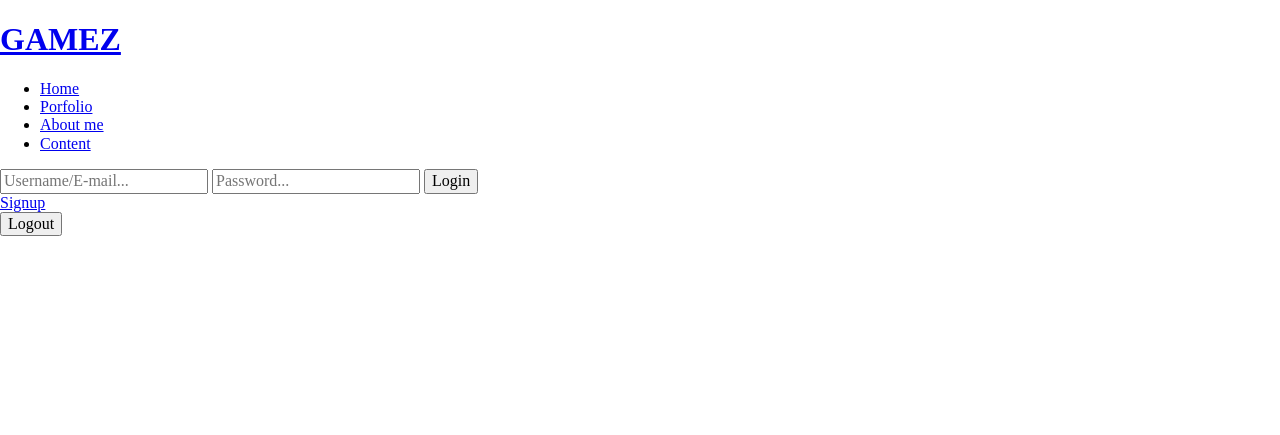
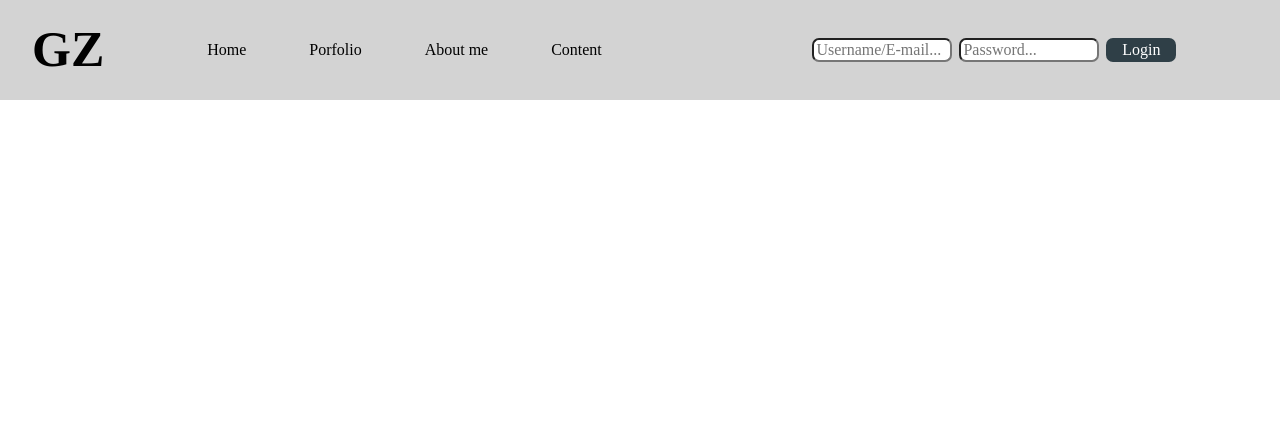
Before and after one commit to GamezAr94/mainPage_RentalAptos, a PHP site: page / in a window 1280 px wide. Shown: the top 435 px of the page. Before the commit the page ends 236 px from the top, so only its background shows below. Run offline with PHP 8.4, Linux system fonts and the light colour scheme.

Commit message:
estilos header
terminando estilos header en version de escritorio
aun falta terminar los estilos en version celular agregando el menu de hamburguesa

```diff
--- a/index.html
+++ b/index.html
@@ -9,30 +9,48 @@
 </head>
 <body>
     <header>
+            <div class="centralize">
+                <a href="#">
+                    <h1>GZ</h1>
+                </a>
+                <div class="menu">
                     <nav>
-            <a href="#">
-                <h1>GAMEZ</h1>
-            </a>
                         <ul>
                             <li><a href="index.php">Home</a></li>
                             <li><a href="#">Porfolio</a></li>
                             <li><a href="#">About me</a></li>
                             <li><a href="#">Content</a></li>
                         </ul>
-            <div>
+                    </nav>
+                    <div class="signin">
+                        <div class="form-login">
                             <form action="includes/login.inc.php" method ="post">
                                 <input type="text" name="mailuid" placeholder="Username/E-mail...">
                                 <input type="password" name="pwd" placeholder="Password...">
                                 <button type="submit" name="login-submit">Login</button>
                             </form>
-                <a href="signup.php">Signup</a>
+                            <!--<form action="includes/logout.inc.php" method ="post">
+                                <button type="submit" name="logout-submit">Logout</button>
+                            </form>-->
+                        </div>
+                    </div>
+                </div>
+            </div>
+
+    </header>
+
+<!--
+        <div class="form-login">
+            <form action="includes/login.inc.php" method ="post">
+                <input type="text" name="mailuid" placeholder="Username/E-mail...">
+                <input type="password" name="pwd" placeholder="Password...">
+                <button type="submit" name="login-submit">Login</button>
+            </form>
             <form action="includes/logout.inc.php" method ="post">
                 <button type="submit" name="logout-submit">Logout</button>
             </form>
         </div>
-        </nav>
-    </header>
-
+-->
     <footer>
 
     </footer>
--- a/styles/styles.css
+++ b/styles/styles.css
@@ -1,3 +1,73 @@
+header {
+  position: fixed;
+  width: 100%;
+  background-color: lightgray;
+  height: 100px; }
+  header .centralize {
+    display: flex;
+    width: 95%;
+    align-items: center;
+    margin: 0px auto;
+    height: 100%; }
+    header .centralize a h1 {
+      font-size: 50px; }
+    header .centralize .menu {
+      width: 100%;
+      margin: 0 auto;
+      display: flex;
+      justify-content: space-around;
+      align-items: center; }
+      header .centralize .menu nav {
+        margin: 0;
+        padding: 0;
+        width: 40%;
+        min-width: 260px; }
+        header .centralize .menu nav ul {
+          margin: 0;
+          display: flex;
+          justify-content: space-around;
+          padding: 0; }
+          header .centralize .menu nav ul li a {
+            font-size: 16px;
+            padding: 6px; }
+          header .centralize .menu nav ul li a:hover {
+            font-weight: bold; }
+      header .centralize .menu .form-login {
+        width: 100%;
+        display: flex;
+        justify-content: flex-end; }
+        header .centralize .menu .form-login form {
+          width: 100%;
+          display: flex;
+          justify-content: flex-end; }
+          header .centralize .menu .form-login form input {
+            width: 33%;
+            max-width: 150px;
+            border-radius: 7px;
+            margin-right: 7px; }
+          header .centralize .menu .form-login form button {
+            border-radius: 7px;
+            background-color: #2f3f47;
+            border: 0px;
+            color: #fff;
+            width: 70px; }
+          header .centralize .menu .form-login form button:hover {
+            background-color: #3c505a; }
 
+@media only screen and (max-width: 700px) {
+  header {
+    background-color: lightblue;
+    height: 80px; }
+    header .centralize .menu {
+      display: none; } }
+li {
+  list-style: none; }
+
+a {
+  text-decoration: none;
+  color: black; }
+
+body {
+  height: 3000px; }
 
 /*# sourceMappingURL=styles.css.map */
```
Also changed, not shown: SASS/_header.scss (added, +108 -0 lines), SASS/style.scss (+12 -0 lines), 1 other file. Lines whose indentation alone changed are shown as unchanged.
